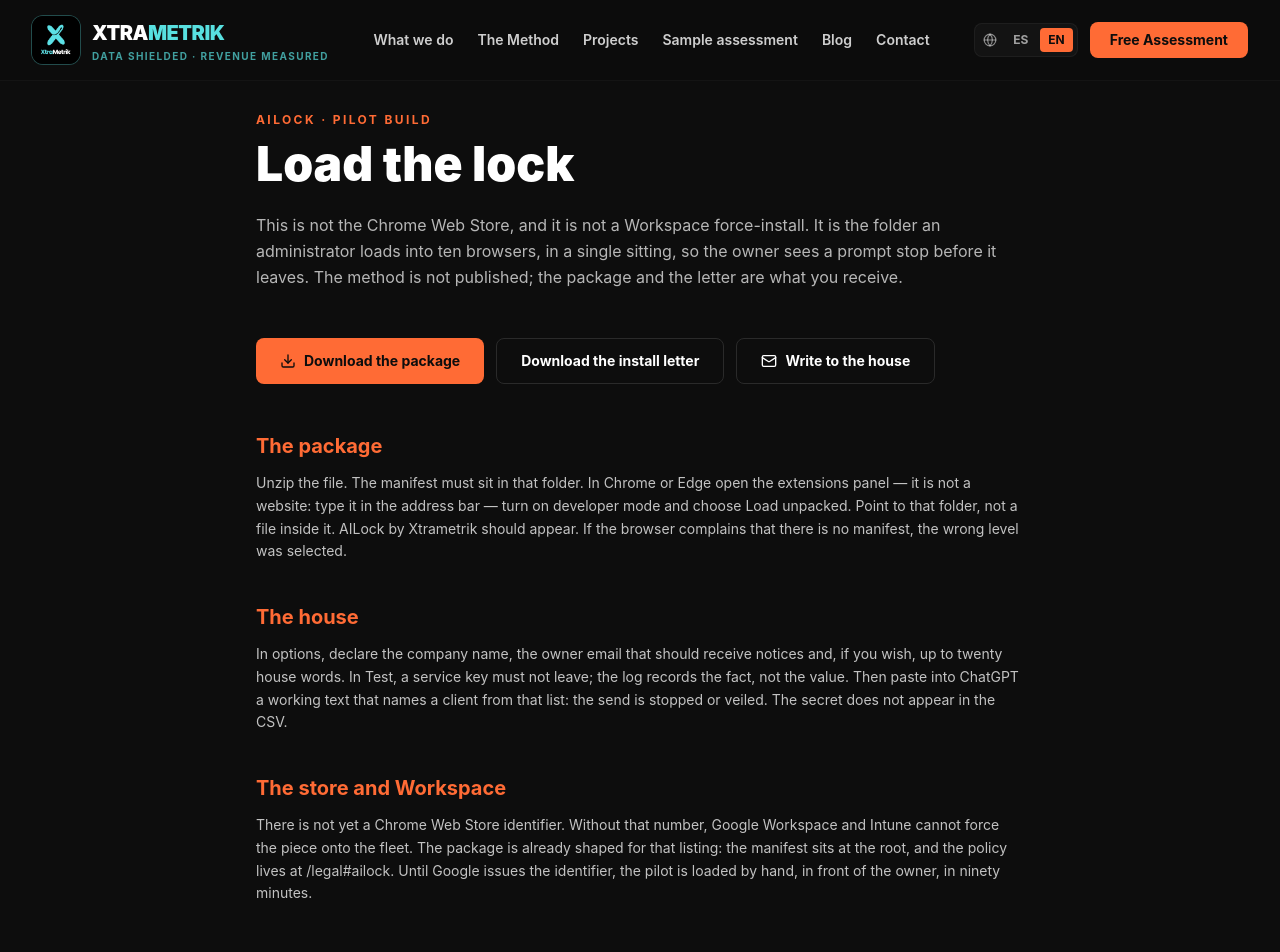
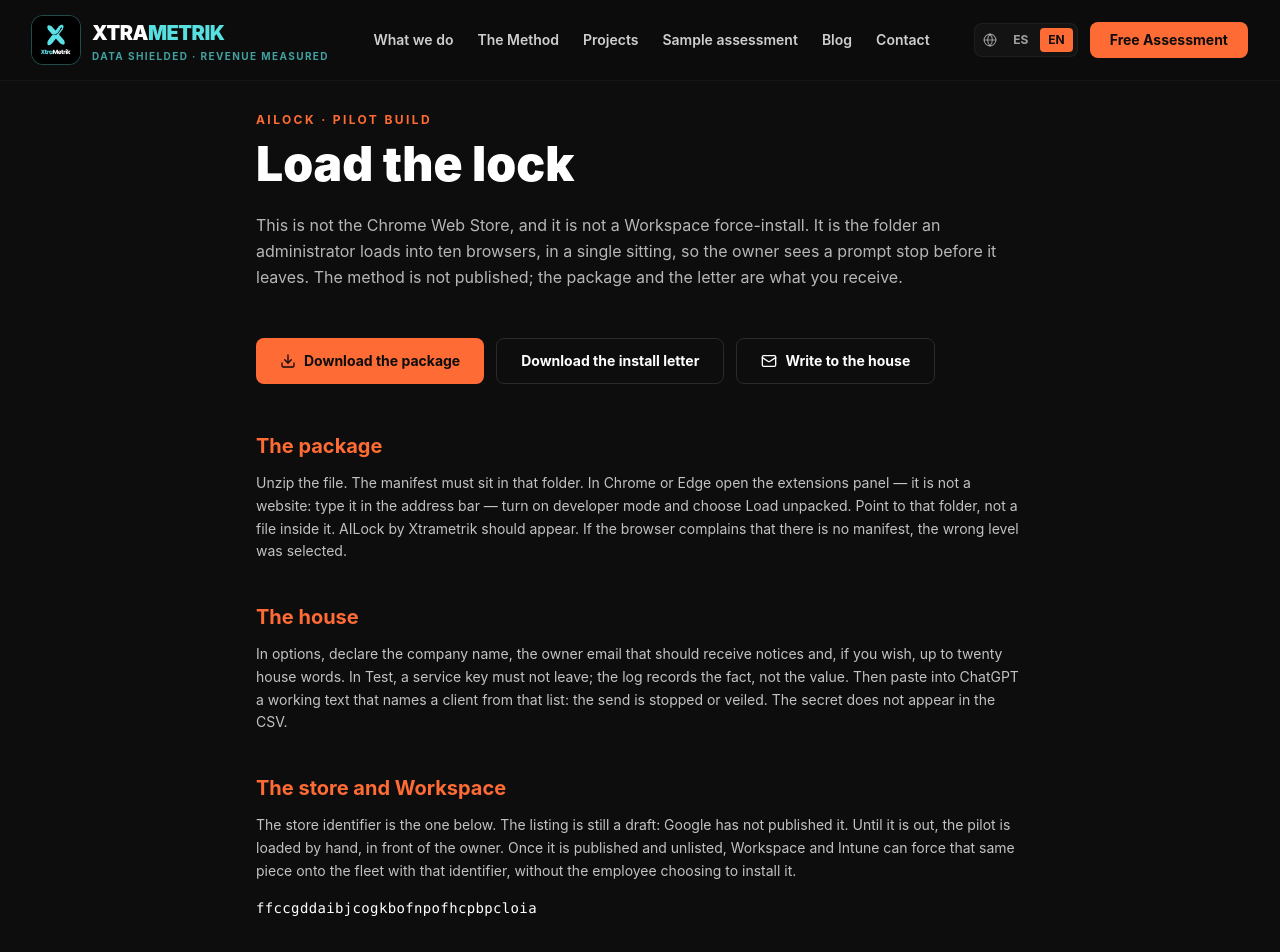
Before and after one commit to sirit1/xtrametrik, a Next.js app: page /piloto in a window 1280 px wide. Shown: the top 952 px of the page. Built offline with nearby package versions, Linux system fonts and the light colour scheme.

Commit message:
AILock: identificador de Chrome Web Store en la carta y en el piloto.

```diff
--- a/components/ailock-piloto.tsx
+++ b/components/ailock-piloto.tsx
@@ -4,6 +4,8 @@ import Link from 'next/link'
 import { ArrowRight, Download, Mail } from 'lucide-react'
 import { useI18n } from '@/components/i18n/language-provider'
 import { CONTACT_EMAIL } from '@/lib/site'
+
+const CWS_ID = 'ffccgddaibjcogkbofnpofhcpbpcloia'
 
 const copy = {
   es: {
@@ -19,7 +21,7 @@ const copy = {
       'En las opciones se declara el nombre de la empresa, el correo de quien debe recibir los avisos y, si se desea, hasta veinte palabras propias. En Probar, una clave de servicio no debe salir; el registro anota el hecho y no el valor. Pegue después en ChatGPT un texto de trabajo con un cliente de esa lista: el envío se detiene o se vela. El secreto no figura en el CSV.',
     storeTitle: 'La tienda y Workspace',
     store:
-      'Aún no hay identificador de la tienda de Chrome. Sin ese número, Google Workspace e Intune no pueden imponer la pieza a la plantilla. El paquete ya está listo para esa ficha: el manifiesto va en la raíz y la política vive en /legal#ailock. Hasta que Google dé el identificador, el piloto se carga a mano, delante del dueño, en noventa minutos.',
+      'El identificador de la tienda es el de abajo. La ficha sigue en borrador: Google no la ha publicado. Hasta que salga, el piloto se carga a mano, delante del dueño. Cuando esté publicada y no listada, Workspace e Intune podrán imponer esa misma pieza a la plantilla con ese identificador, sin que el empleado elija instalarla.',
     downloadPack: 'Descargar el paquete',
     downloadLetter: 'Descargar la carta de instalación',
     write: 'Escribir a la casa',
@@ -38,7 +40,7 @@ const copy = {
       'In options, declare the company name, the owner email that should receive notices and, if you wish, up to twenty house words. In Test, a service key must not leave; the log records the fact, not the value. Then paste into ChatGPT a working text that names a client from that list: the send is stopped or veiled. The secret does not appear in the CSV.',
     storeTitle: 'The store and Workspace',
     store:
-      'There is not yet a Chrome Web Store identifier. Without that number, Google Workspace and Intune cannot force the piece onto the fleet. The package is already shaped for that listing: the manifest sits at the root, and the policy lives at /legal#ailock. Until Google issues the identifier, the pilot is loaded by hand, in front of the owner, in ninety minutes.',
+      'The store identifier is the one below. The listing is still a draft: Google has not published it. Until it is out, the pilot is loaded by hand, in front of the owner. Once it is published and unlisted, Workspace and Intune can force that same piece onto the fleet with that identifier, without the employee choosing to install it.',
     downloadPack: 'Download the package',
     downloadLetter: 'Download the install letter',
     write: 'Write to the house',
@@ -95,6 +97,7 @@ export default function AilockPiloto() {
           <article>
             <h2 className="mb-3 font-montserrat text-xl font-bold text-primary">{c.storeTitle}</h2>
             <p className="text-sm leading-relaxed text-foreground/75">{c.store}</p>
+            <p className="mt-4 font-mono text-sm tracking-wide break-all text-foreground">{CWS_ID}</p>
           </article>
         </div>
 
```
Also changed, not shown: public/ailock/AILock-carta-instalacion.txt.
